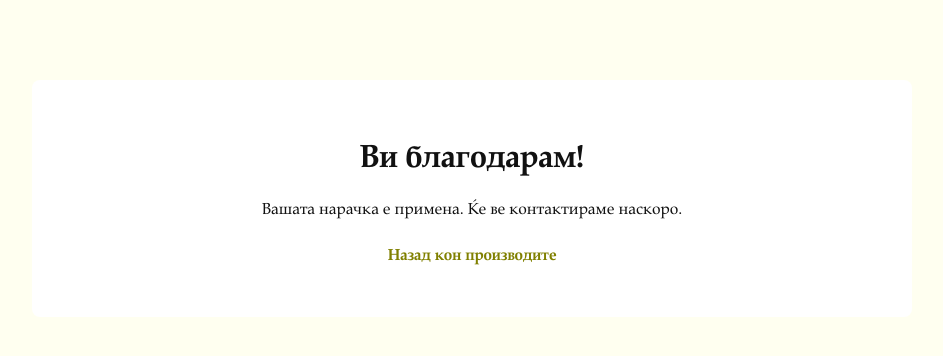
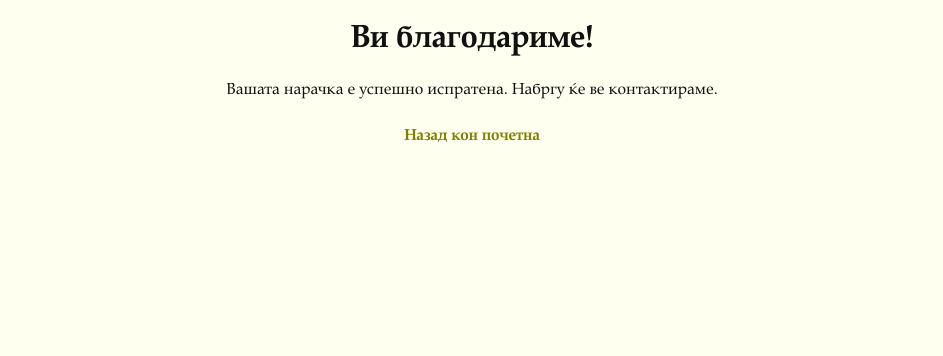
Before and after one commit to LeonaAvramoska/HookedByLeona, a plain HTML site: page thankyou.html in a window 1280 px wide. Shown: the whole page, without its empty margins (168-1111 px from the left). Drawn offline with Linux system fonts and the light colour scheme.

Commit message:
Update thankyou.html

```diff
--- a/thankyou.html
+++ b/thankyou.html
@@ -1,25 +1,14 @@
 <!DOCTYPE html>
 <html lang="mk">
 <head>
-  <meta charset="utf-8"/>
-  <meta name="viewport" content="width=device-width,initial-scale=1"/>
-  <title>Фала - Нарачка примена</title>
-  <link rel="stylesheet" href="style.css">
+    <meta charset="UTF-8">
+    <title>Нарачката е примена</title>
+    <link rel="stylesheet" href="style.css">
 </head>
 <body>
-  <main class="thank-section">
-    <h1>Ви благодарам!</h1>
-    <p>Вашата нарачка е примена. Ќе ве контактираме наскоро.</p>
-    <a href="products.html" class="btn">Назад кон производите</a>
-  </main>
+    <h1>Ви благодариме!</h1>
+    <p>Вашата нарачка е успешно испратена. Набргу ќе ве контактираме.</p>
 
-  <script>
-    // Clear cart after successful order (so user returns with empty cart)
-    try {
-      localStorage.removeItem('cart');
-    } catch (err) {
-      console.warn('Could not clear localStorage cart:', err);
-    }
-  </script>
+    <a href="index.html" class="btn">Назад кон почетна</a>
 </body>
 </html>
```
